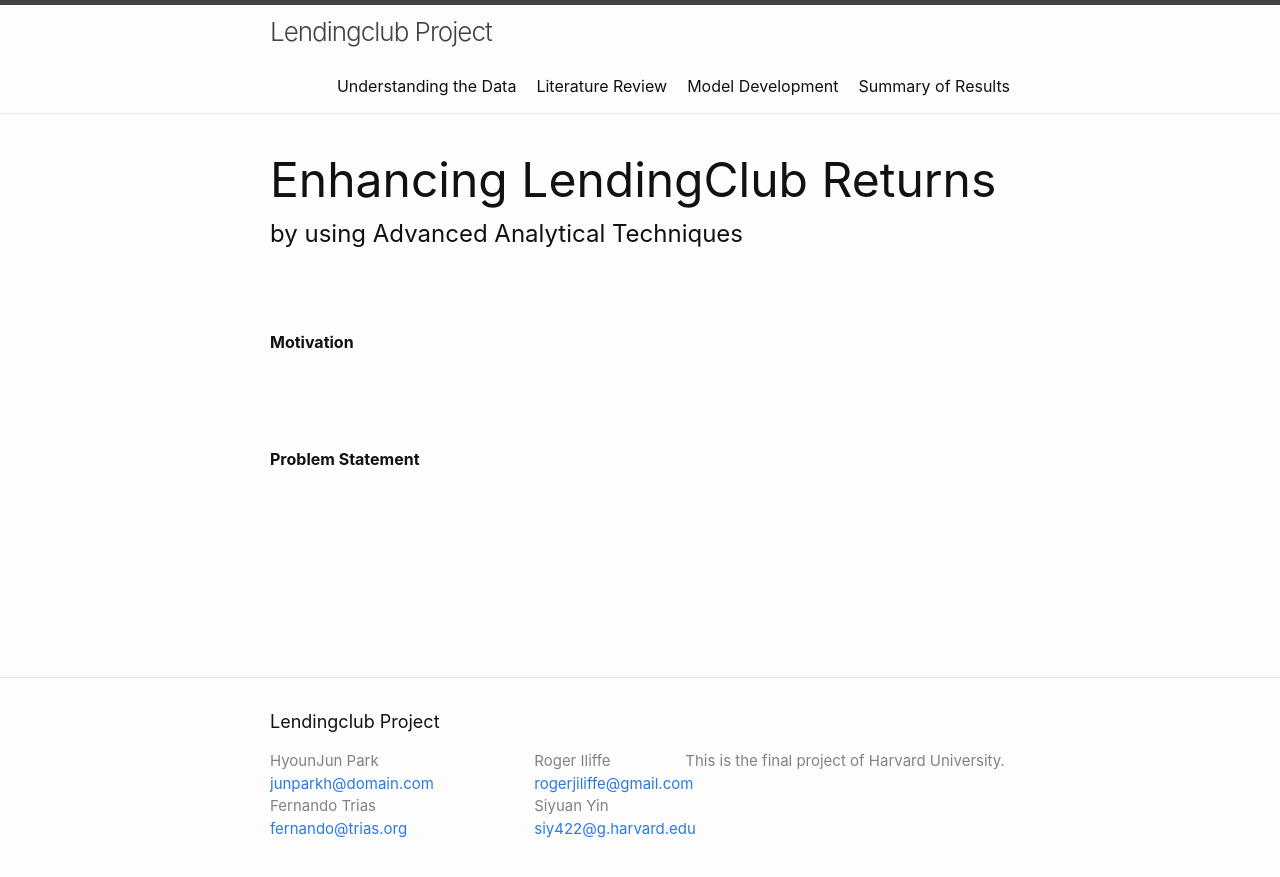
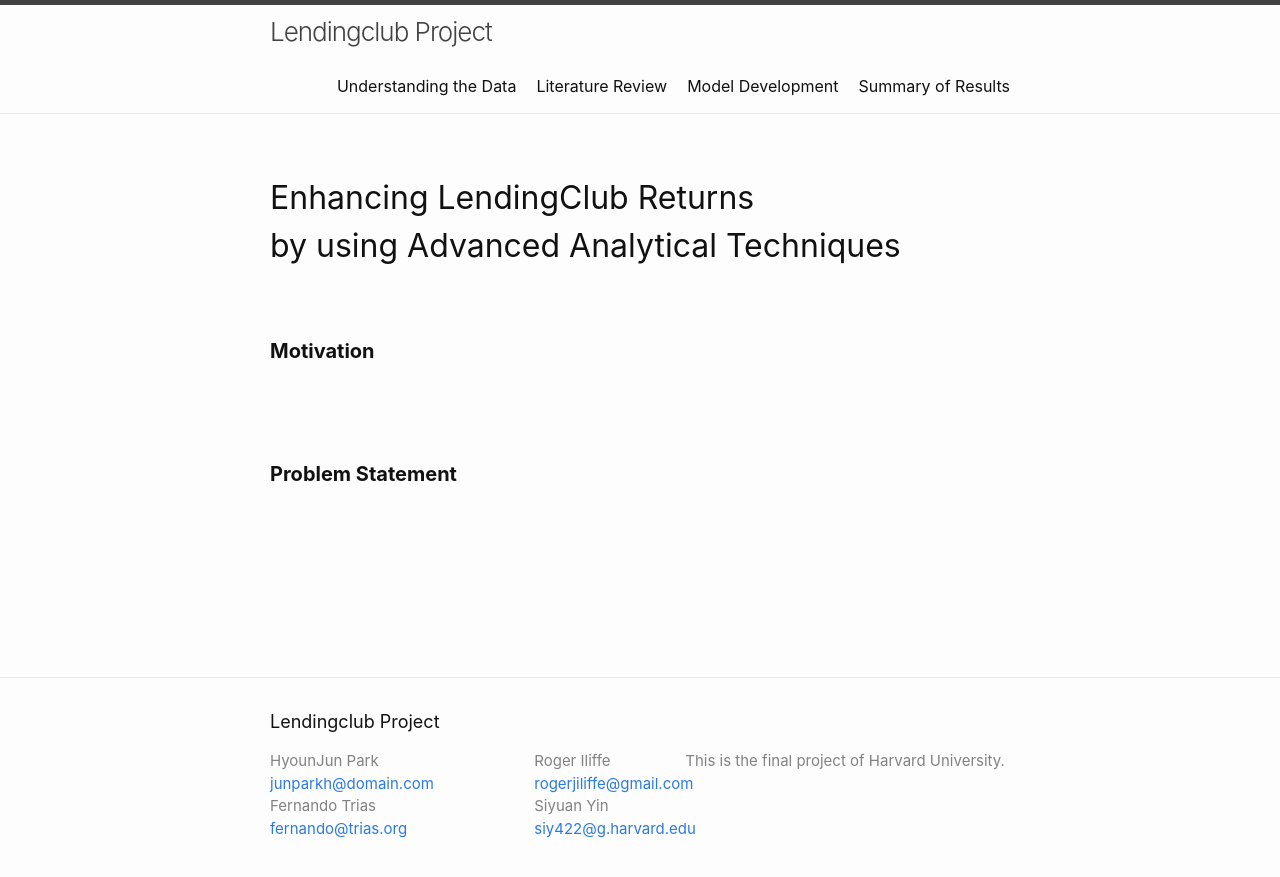
Before and after one commit to junparkh/LendingClub, a Jekyll site: the page built from index.md, in a window 1280 px wide. Shown: the top 877 px of the page. Built offline with Jekyll 4.4.1, drawn with Linux system fonts in a browser that asks for light colours.

Commit message:
Update home.html

```diff
--- a/_layouts/home.html
+++ b/_layouts/home.html
@@ -1,7 +1,7 @@
 ---
-layout: default
+layout: page
 ---
-<font size="7">Enhancing LendingClub Returns</font>
+<font size="6">Enhancing LendingClub Returns</font>
 <h2>by using Advanced Analytical Techniques</h2>
 <h1>&nbsp;</h1>
 <h4><strong>Motivation</strong></h4>
```
